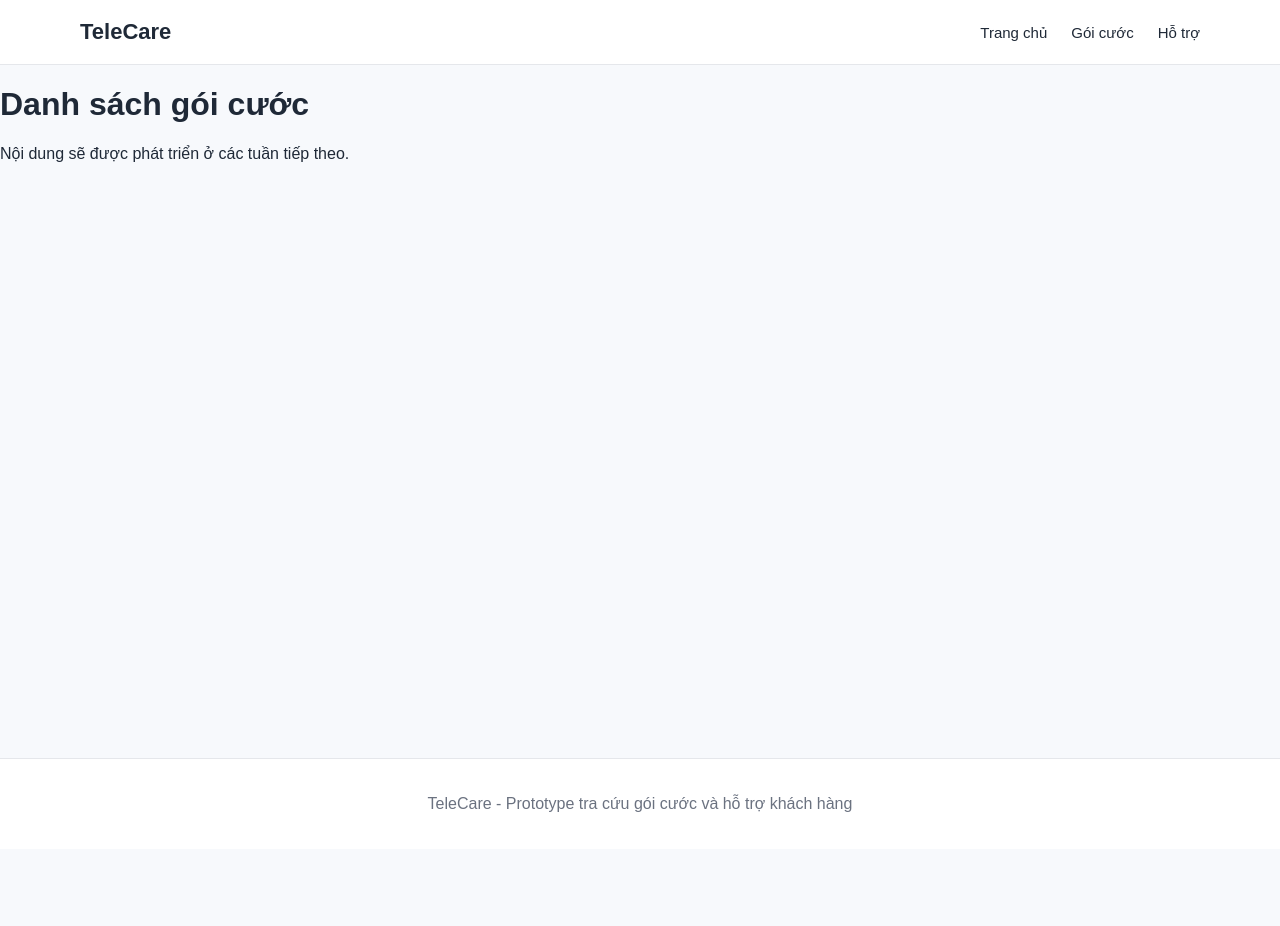
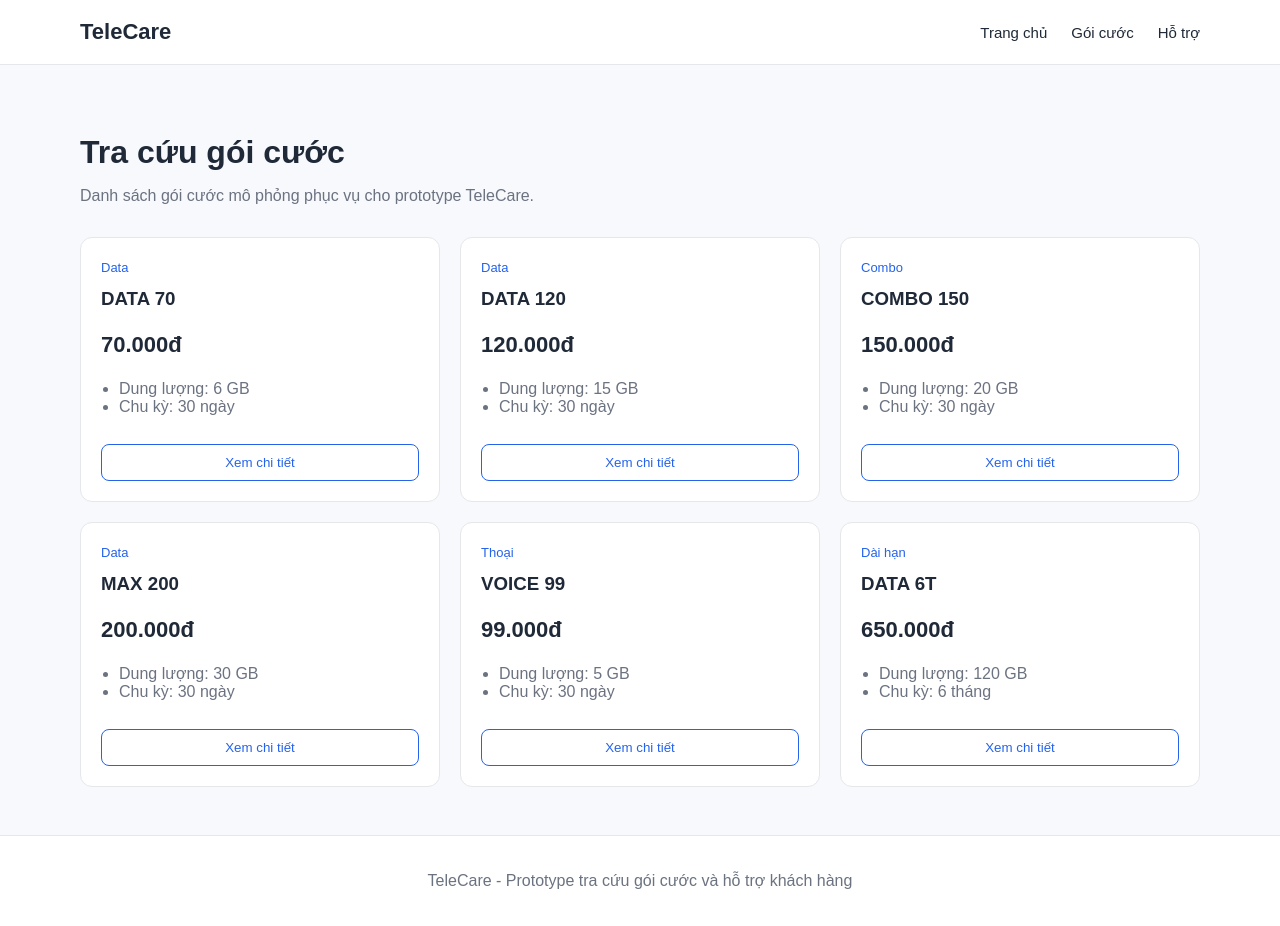
Before and after one commit to dothanhvan1607/TeleCare, a React (Vite) app: page /packages in a window 1280 px wide. Before the commit the page ends 849 px from the top, so only its background shows below. Built offline with nearby package versions, Linux system fonts and the light colour scheme.

Commit message:
feat: add package mock data and package list

```diff
--- a/src/components/PackageCard.tsx
+++ b/src/components/PackageCard.tsx
@@ -1,21 +1,36 @@
 type PackageCardProps = {
   name: string
-  price: string
+  price: number
   data: string
+  cycle: string
+  category: string
 }
 
 function PackageCard({
   name,
   price,
   data,
+  cycle,
+  category,
 }: PackageCardProps) {
   return (
     <div className="package-card">
+      <span className="package-category">{category}</span>
+
       <h3>{name}</h3>
-      <p>{price}</p>
-      <p>{data}</p>
 
-      <button>Xem chi tiết</button>
+      <p className="package-price">
+        {price.toLocaleString('vi-VN')}đ
+      </p>
+
+      <ul>
+        <li>Dung lượng: {data}</li>
+        <li>Chu kỳ: {cycle}</li>
+      </ul>
+
+      <button className="package-button">
+        Xem chi tiết
+      </button>
     </div>
   )
 }
--- /dev/null
+++ b/src/data/packages.ts
@@ -0,0 +1,58 @@
+import type { Package } from '../types/Package'
+
+export const packages: Package[] = [
+  {
+    id: 1,
+    name: 'DATA 70',
+    price: 70000,
+    data: '6 GB',
+    cycle: '30 ngày',
+    category: 'Data',
+    description: 'Gói dữ liệu cơ bản phù hợp nhu cầu sử dụng Internet hằng ngày.',
+  },
+  {
+    id: 2,
+    name: 'DATA 120',
+    price: 120000,
+    data: '15 GB',
+    cycle: '30 ngày',
+    category: 'Data',
+    description: 'Gói dữ liệu dành cho người dùng có nhu cầu truy cập Internet thường xuyên.',
+  },
+  {
+    id: 3,
+    name: 'COMBO 150',
+    price: 150000,
+    data: '20 GB',
+    cycle: '30 ngày',
+    category: 'Combo',
+    description: 'Gói kết hợp dữ liệu và nhu cầu liên lạc cơ bản.',
+  },
+  {
+    id: 4,
+    name: 'MAX 200',
+    price: 200000,
+    data: '30 GB',
+    cycle: '30 ngày',
+    category: 'Data',
+    description: 'Gói dung lượng cao dành cho người sử dụng Internet nhiều.',
+  },
+  {
+    id: 5,
+    name: 'VOICE 99',
+    price: 99000,
+    data: '5 GB',
+    cycle: '30 ngày',
+    category: 'Thoại',
+    description: 'Gói phù hợp với nhu cầu gọi thoại và sử dụng dữ liệu cơ bản.',
+  },
+  {
+    id: 6,
+    name: 'DATA 6T',
+    price: 650000,
+    data: '120 GB',
+    cycle: '6 tháng',
+    category: 'Dài hạn',
+    description: 'Gói dữ liệu dài hạn giúp người dùng duy trì dịch vụ trong nhiều tháng.',
+  },
+]
--- a/src/index.css
+++ b/src/index.css
@@ -97,3 +97,62 @@ a {
   border-radius: 12px;
   background: white;
 }
+
+.package-card {
+  padding: 20px;
+  border: 1px solid #e5e7eb;
+  border-radius: 12px;
+  background: #ffffff;
+}
+
+.package-card h3 {
+  margin: 12px 0 8px;
+}
+
+.package-category {
+  font-size: 13px;
+  color: #2563eb;
+}
+
+.package-price {
+  font-size: 22px;
+  font-weight: 700;
+}
+
+.package-card ul {
+  padding-left: 18px;
+  color: #6b7280;
+}
+
+.package-button {
+  width: 100%;
+  margin-top: 12px;
+  padding: 10px;
+  border: 1px solid #2563eb;
+  border-radius: 8px;
+  background: #ffffff;
+  color: #2563eb;
+  cursor: pointer;
+}
+
+.packages-page {
+  padding: 48px 0;
+}
+
+.packages-header {
+  margin-bottom: 32px;
+}
+
+.packages-header h1 {
+  margin-bottom: 8px;
+}
+
+.packages-header p {
+  color: #6b7280;
+}
+
+.packages-grid {
+  display: grid;
+  grid-template-columns: repeat(3, 1fr);
+  gap: 20px;
+}
--- a/src/pages/Packages.tsx
+++ b/src/pages/Packages.tsx
@@ -1,8 +1,28 @@
+import PackageCard from '../components/PackageCard'
+import { packages } from '../data/packages'
+
 function Packages() {
   return (
-    <div>
-      <h1>Danh sách gói cước</h1>
-      <p>Nội dung sẽ được phát triển ở các tuần tiếp theo.</p>
+    <div className="container packages-page">
+      <div className="packages-header">
+        <h1>Tra cứu gói cước</h1>
+        <p>
+          Danh sách gói cước mô phỏng phục vụ cho prototype TeleCare.
+        </p>
+      </div>
+
+      <div className="packages-grid">
+        {packages.map((item) => (
+          <PackageCard
+            key={item.id}
+            name={item.name}
+            price={item.price}
+            data={item.data}
+            cycle={item.cycle}
+            category={item.category}
+          />
+        ))}
+      </div>
     </div>
   )
 }
--- /dev/null
+++ b/src/types/Package.ts
@@ -0,0 +1,9 @@
+export type Package = {
+  id: number
+  name: string
+  price: number
+  data: string
+  cycle: string
+  category: string
+  description: string
+}
```
Also changed, not shown: 1 other file (tests, documents, lock files or other folders).
